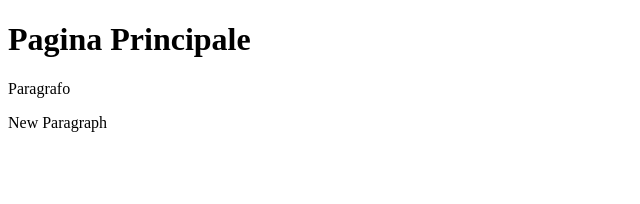
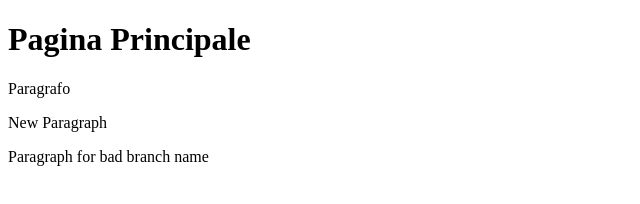
Before and after one commit to gputignano/gitpro, a website: page index.html in a window 1280 px wide. Shown: the whole page, without its empty margins (0-640 px from the left). Drawn offline with Linux system fonts and the light colour scheme.

Commit message:
Added paragraph for bad branch name

```diff
--- a/index.html
+++ b/index.html
@@ -10,5 +10,6 @@
   <h1>Pagina Principale</h1>
   <p>Paragrafo</p>
   <p>New Paragraph</p>
+  <p>Paragraph for bad branch name</p>
 </body>
 </html>
```
